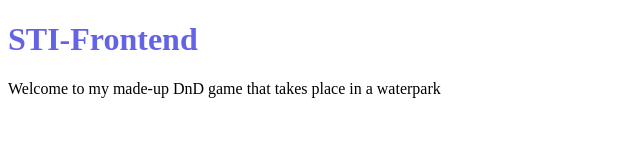
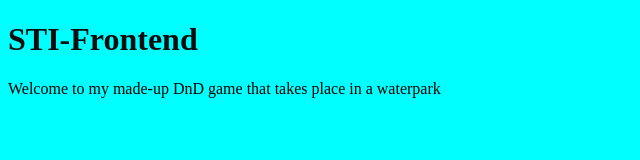
Before and after one commit to SallyResch/sti-frontend, a website: page public/index.html in a window 1280 px wide. Shown: the whole page, without its empty margins (0-640 px from the left). Drawn offline with Linux system fonts and the light colour scheme.

Commit message:
change in index.css backgroundcolor

```diff
--- a/public/css/index.css
+++ b/public/css/index.css
@@ -1,3 +1,6 @@
+body{
+  background-color: aqua;
+}
 h1{
-color: rgb(99, 99, 231);
+color: rgb(13, 13, 14);
 }
```
